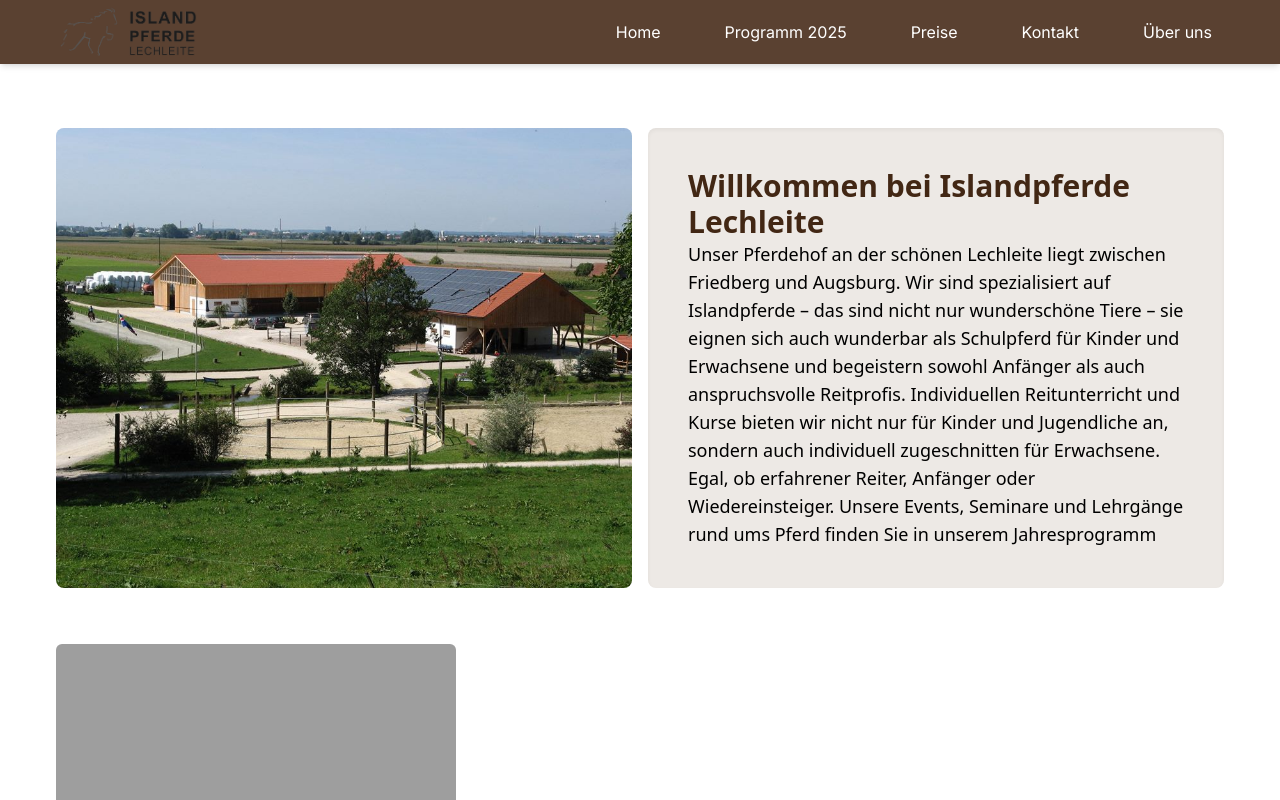
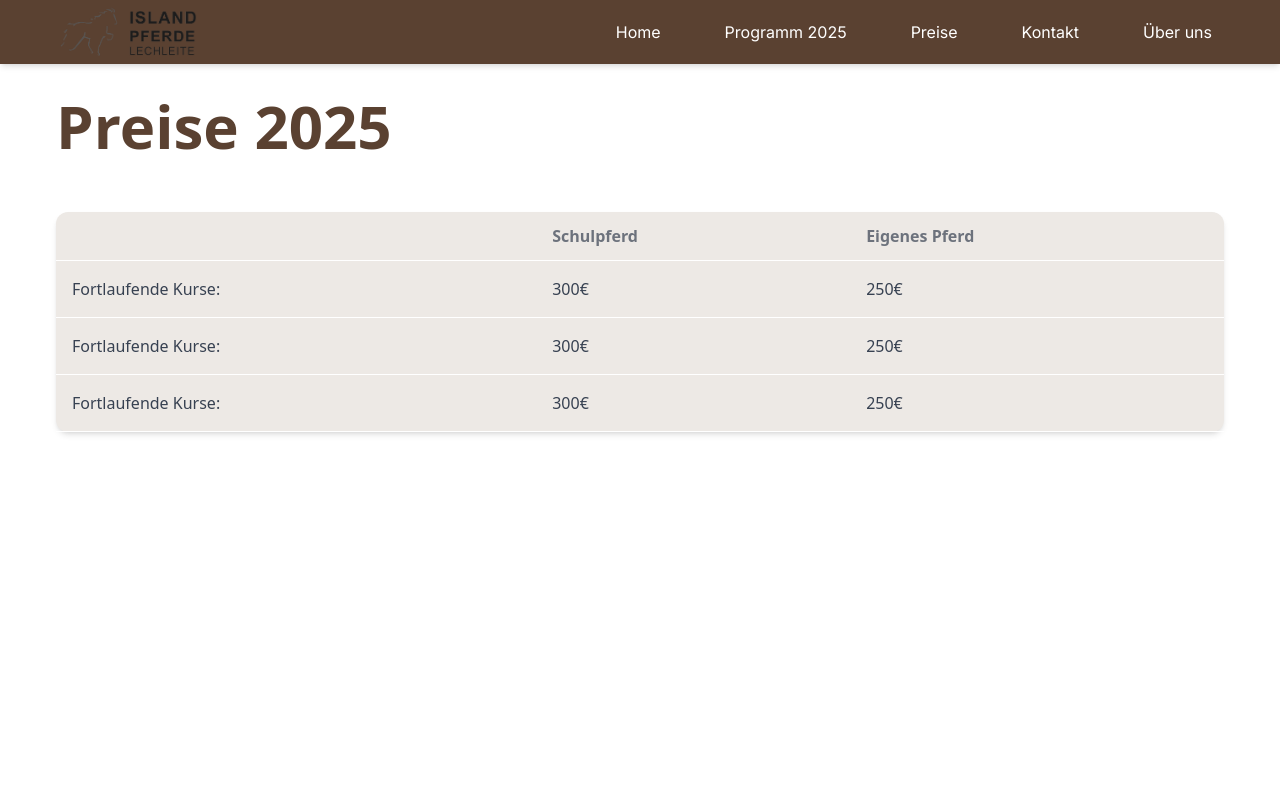
Before and after one commit to Evald2000/pferdehof, a React (Create React App) app: page /#/price in a window 1280 px wide. Before the commit this address led to /. Shown: the top 800 px of the page. Built offline with nearby package versions, Linux system fonts and the light colour scheme.

Commit message:
TableRow component added

```diff
--- /dev/null
+++ b/src/components/PriceTable.tsx
@@ -0,0 +1,54 @@
+
+
+interface PriceTableProps {
+    zeilen: any;
+}
+
+const PriceTable = ({ zeilen }: PriceTableProps) => {
+    return (
+        <table className="w-full text-left table-auto min-w-max">
+    <thead>
+      <tr>
+        <th className="p-4 border-b border-white bg-blue-gray-50">
+          <p className="block font-sans text-lg antialiased font-normal leading-none text-blue-gray-900 opacity-70">
+
+          </p>
+        </th>
+        <th className="p-4 border-b border-white bg-blue-gray-50">
+          <p className="block font-sans text-base antialiased font-bold leading-none text-blue-gray-900 opacity-70">
+            Schulpferd
+          </p>
+        </th>
+        <th className="p-4 border-b border-white bg-blue-gray-50">
+          <p className="block font-bold font-sans text-base antialiased leading-none text-blue-gray-900 opacity-70">
+            Eigenes Pferd
+          </p>
+        </th>
+      </tr>
+    </thead>
+    <tbody>
+      <tr>
+        <td className="p-4 border-b border-white">
+          <p className="block font-sans text-base antialiased font-bold leading-normal text-blue-gray-900">
+            Fortlaufende Kurse:
+          </p>
+        </td>
+        <td className="p-4 border-b border-white">
+          <p className="block font-sans text-base antialiased font-normal leading-normal text-blue-gray-900">
+            300€
+          </p>
+        </td>
+        <td className="p-4 border-b border-white">
+          <p className="block font-sans text-base antialiased font-normal leading-normal text-blue-gray-900">
+            250€
+          </p>
+        </td>
+      </tr>
+
+    </tbody>
+  </table>
+    );
+
+}
+
+export default PriceTable;
--- /dev/null
+++ b/src/components/TableRow.tsx
@@ -0,0 +1,32 @@
+import Header from "../Header";
+
+interface TableRowProps {
+    text1: string;
+    text2: string;
+    text3: string;
+}
+
+const TableRow = ({ text1 , text2 , text3 }: TableRowProps) => {
+    return (
+        <tr>
+           <td className="p-4 border-b border-white">
+          <p className="block font-sans text-base antialiased font-normal leading-normal text-blue-gray-900">
+            {text1}
+          </p>
+        </td>
+        <td className="p-4 border-b border-white">
+        <p className="block font-sans text-base antialiased font-normal leading-normal text-blue-gray-900">
+          {text2}
+        </p>
+      </td>
+      <td className="p-4 border-b border-white">
+      <p className="block font-sans text-base antialiased font-normal leading-normal text-blue-gray-900">
+        {text3}
+      </p>
+    </td>
+    </tr>
+    );
+
+}
+
+export default TableRow;
--- a/src/pages/PriceList.tsx
+++ b/src/pages/PriceList.tsx
@@ -1,14 +1,17 @@
+import TableRow from "../components/TableRow";
 import Header from "../Header";
 
 const PriceList = () => {
 
   var currentYear = new Date().getFullYear();
 
+  const rows = [<TableRow text1="Fortlaufende Kurse:" text2="300€" text3="250€" />,<TableRow text1="Fortlaufende Kurse:" text2="300€" text3="250€" />,<TableRow text1="Fortlaufende Kurse:" text2="300€" text3="250€" />,]
+
     return (
         <div className="mt-24">
-          <h1 className=" mx-60 text-6xl text-header font-bold">Preise {currentYear}</h1>
+          <h1 className=" mx-14 text-6xl text-header font-bold">Preise {currentYear}</h1>
         <div
-  className="mt-14 mx-60 flex flex-col h-full overflow-scroll text-gray-700 bg-background shadow-md rounded-xl bg-clip-border">
+  className="mt-14 mx-14 flex flex-col h-full text-gray-700 bg-background shadow-md rounded-xl bg-clip-border">
 
   <table className="w-full text-left table-auto min-w-max">
     <thead>
@@ -19,36 +22,21 @@ const PriceList = () => {
           </p>
         </th>
         <th className="p-4 border-b border-white bg-blue-gray-50">
-          <p className="block font-sans text-lg antialiased font-bold leading-none text-blue-gray-900 opacity-70">
+          <p className="block font-sans text-base antialiased font-bold leading-none text-blue-gray-900 opacity-70">
             Schulpferd
           </p>
         </th>
         <th className="p-4 border-b border-white bg-blue-gray-50">
-          <p className="block font-bold font-sans text-lg antialiased leading-none text-blue-gray-900 opacity-70">
+          <p className="block font-bold font-sans text-base antialiased leading-none text-blue-gray-900 opacity-70">
             Eigenes Pferd
           </p>
         </th>
       </tr>
     </thead>
     <tbody>
-      <tr>
-        <td className="p-4 border-b border-white">
-          <p className="block font-sans text-lg antialiased font-bold leading-normal text-blue-gray-900">
-            Fortlaufende Kurse:
-          </p>
-        </td>
-        <td className="p-4 border-b border-white">
-          <p className="block font-sans text-lg antialiased font-normal leading-normal text-blue-gray-900">
-            300€
-          </p>
-        </td>
-        <td className="p-4 border-b border-white">
-          <p className="block font-sans text-lg antialiased font-normal leading-normal text-blue-gray-900">
-            250€
-          </p>
-        </td>
-      </tr>
-
+      {rows.map(row => (
+        row
+      ))}
     </tbody>
   </table>
 </div>
```
